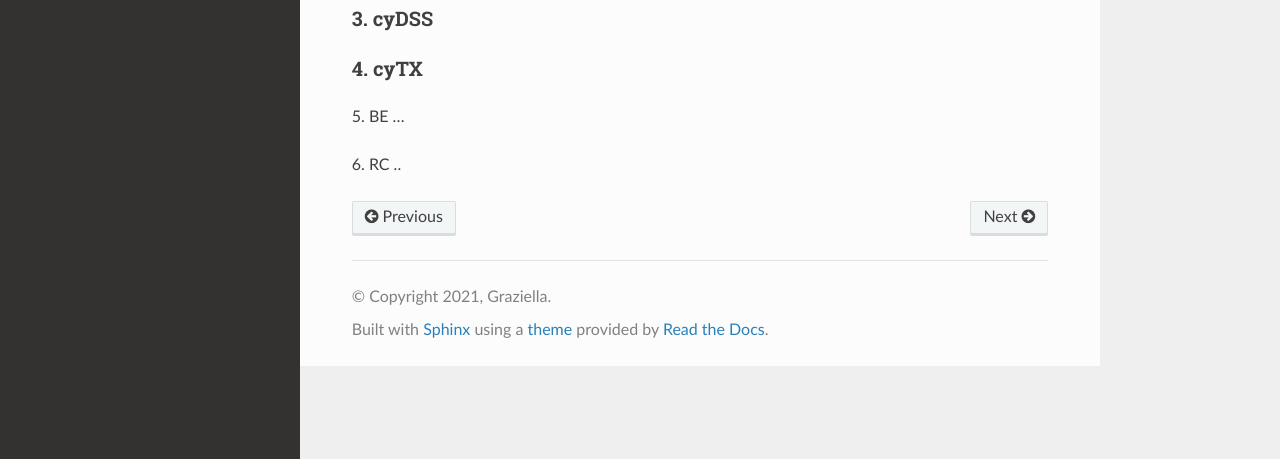
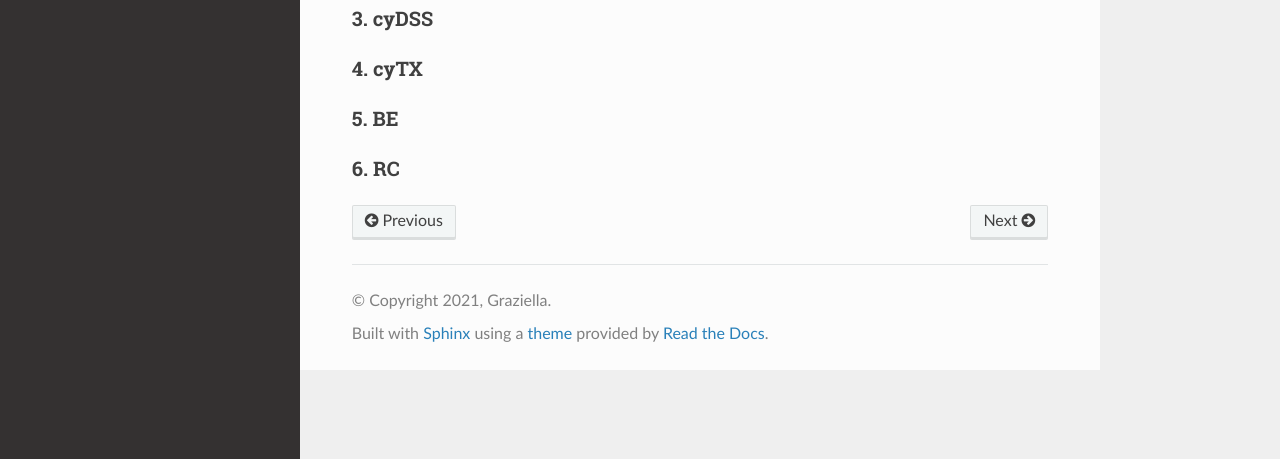
Before and after one commit to jrson11/GeoSohn, a Sphinx documentation site: the page built from docs/source/2_Soil_Lab_Testing.rst, in a window 1280 px wide. Shown: the part 367-826 px from the top of the page. Built offline with Sphinx 7.4.7 and the Read the Docs theme 2.0.0, drawn with Linux system fonts in a browser that asks for light colours.

```diff
--- a/docs/source/2_Soil_Lab_Testing.rst
+++ b/docs/source/2_Soil_Lab_Testing.rst
@@ -10,19 +10,19 @@ Advanced Lab Testing
 ---------------------
 
 1. DSS
-....
+......
 
 2. TX-CAU
+..........
+
+3. cyDSS
+.........
+
+4. cyTX
+........
+
+5. BE
 ......
 
-3. cyDSS
-.....
-
-4. cyTX
-....
-
-5. BE
-...
-
 6. RC
-..
+......
```
